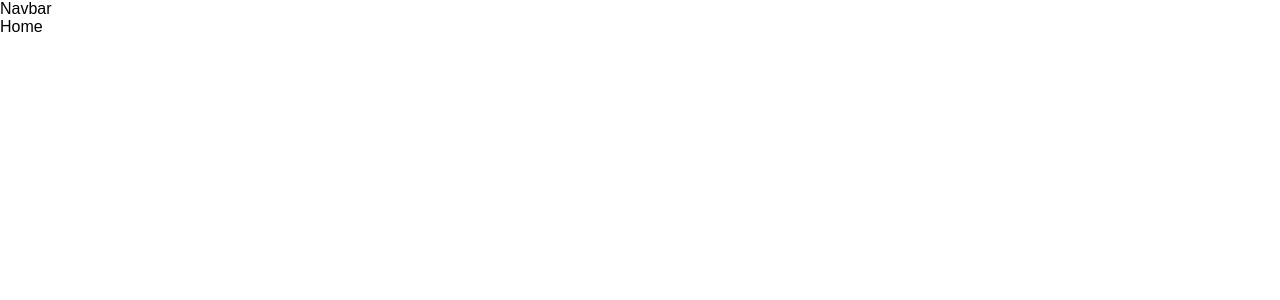
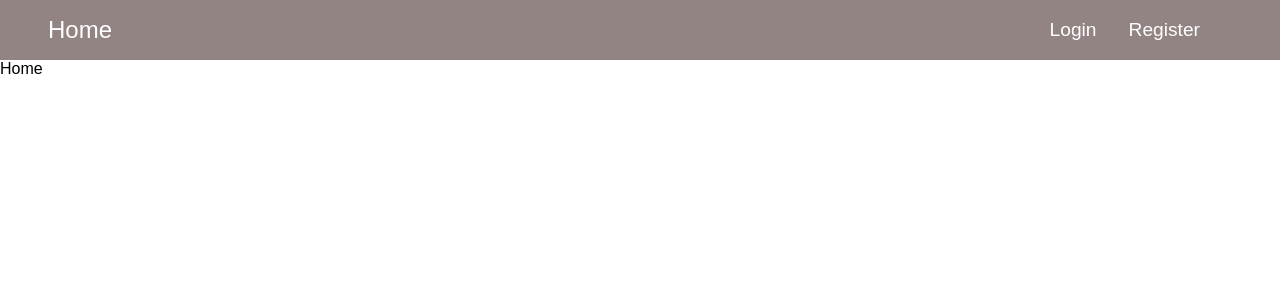
Before and after one commit to Kuwar20/backend-p, a React (Vite) app in the folder 6-sinlog/client/: page / in a window 1280 px wide. Shown: the top 300 px of the page. Built offline with nearby package versions, Linux system fonts and the light colour scheme.

Commit message:
Add navbar component with styling

```diff
--- a/6-sinlog/client/src/components/Navbar/Navbar.css
+++ b/6-sinlog/client/src/components/Navbar/Navbar.css
@@ -0,0 +1,40 @@
+.navbar {
+    display: flex;
+    justify-content: space-between;
+    align-items: center;
+    padding: 1rem;
+    background-color: #938484;
+}
+
+.navbar-left {
+    flex: 1;
+}
+
+.navbar-left a {
+    margin-left: 2rem;
+    color: white;
+    font-size: 1.5rem;
+    text-decoration: none;
+}
+
+.navbar-left a:hover {
+    color: rgb(191, 191, 234);
+    text-decoration: underline;
+}
+
+.navbar-right {
+    display: flex;
+}
+
+.navbar-right a {
+    margin-left: -2rem;
+    margin-right: 4rem;
+    font-size: 1.2rem;
+    color: white;
+    text-decoration: none;
+}
+
+.navbar-right a:hover {
+    color: rgb(191, 191, 234);
+    text-decoration: underline;
+}
--- a/6-sinlog/client/src/components/Navbar/Navbar.jsx
+++ b/6-sinlog/client/src/components/Navbar/Navbar.jsx
@@ -1,9 +1,18 @@
 import React from 'react'
+import { NavLink } from 'react-router-dom';
 import './Navbar.css'
 
 const Navbar = () => {
   return (
-    <div>Navbar</div>
+    <div className='navbar'>
+      <div className='navbar-left'>
+        <NavLink to='/'>Home</NavLink>
+      </div>
+      <div className='navbar-right'>
+        <NavLink to='/login'>Login</NavLink>
+        <NavLink to='/register'>Register</NavLink>
+      </div>
+    </div>
   )
 }
 
```
